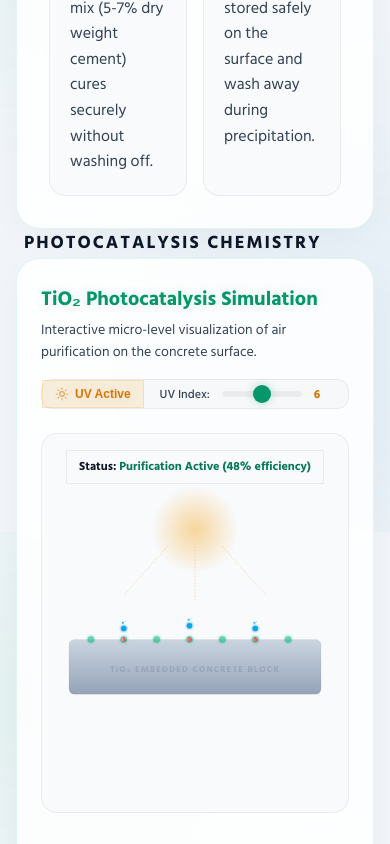
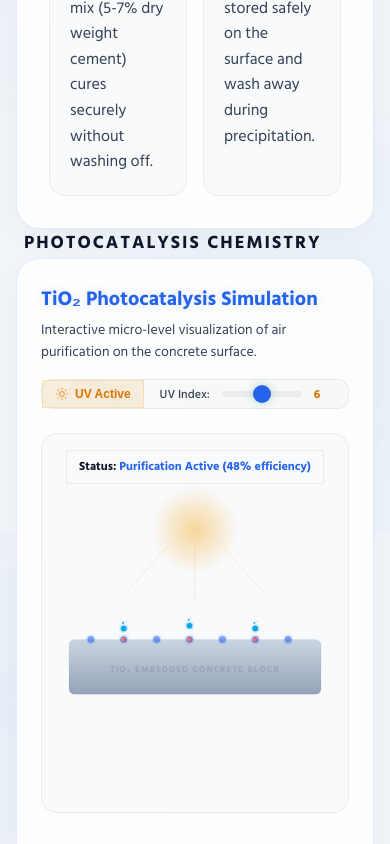
Before and after one commit to saifulxpt/Sciencefair, a Next.js app: page / in a window 390 px wide. Shown: the part 1156-2000 px from the top of the page. Built offline with nearby package versions, Linux system fonts and the light colour scheme.

Commit message:
Update theme to Light Blue, make admin and assistant pages responsive and beautiful

```diff
--- a/src/app/globals.css
+++ b/src/app/globals.css
@@ -7,21 +7,21 @@
   --bg-main: #f1f5f9;
   --bg-secondary: #ffffff;
   --bg-card: rgba(255, 255, 255, 0.85);
-  --border-card: rgba(16, 185, 129, 0.12);
-  --border-card-hover: rgba(16, 185, 129, 0.4);
+  --border-card: rgba(37, 99, 235, 0.12);
+  --border-card-hover: rgba(37, 99, 235, 0.4);
 
   --color-text-primary: #0f172a;
   --color-text-secondary: #334155;
   --color-text-muted: #64748b;
 
   /* Accent Colors */
-  --color-primary: #059669; /* Rich Emerald green for high contrast in light theme */
-  --color-primary-glow: rgba(5, 150, 105, 0.15);
-  --color-primary-bg: rgba(5, 150, 105, 0.05);
+  --color-primary: #2563eb; /* Rich Royal Blue for high contrast in light theme */
+  --color-primary-glow: rgba(37, 99, 235, 0.15);
+  --color-primary-bg: rgba(37, 99, 235, 0.05);
 
-  --color-secondary: #0284c7; /* Sky blue */
-  --color-secondary-glow: rgba(2, 132, 199, 0.15);
-  --color-secondary-bg: rgba(2, 132, 199, 0.05);
+  --color-secondary: #0ea5e9; /* Sky blue */
+  --color-secondary-glow: rgba(14, 165, 233, 0.15);
+  --color-secondary-bg: rgba(14, 165, 233, 0.05);
 
   --color-accent: #d97706; /* Amber */
   --color-accent-glow: rgba(217, 119, 6, 0.15);
@@ -48,8 +48,8 @@ html {
 body {
   background-color: var(--bg-main);
   background-image:
-    radial-gradient(circle at 10% 20%, rgba(16, 185, 129, 0.06) 0%, transparent 40%),
-    radial-gradient(circle at 90% 80%, rgba(2, 132, 199, 0.06) 0%, transparent 45%);
+    radial-gradient(circle at 10% 20%, rgba(37, 99, 235, 0.04) 0%, transparent 40%),
+    radial-gradient(circle at 90% 80%, rgba(14, 165, 233, 0.04) 0%, transparent 45%);
   background-attachment: fixed;
   color: var(--color-text-primary);
   font-family: var(--font-sans);
@@ -446,9 +446,9 @@ body {
    ========================================== */
 
 /* Text Colors */
-.text-emerald-400, .text-emerald-500 { color: #047857 !important; }
-.text-emerald-600 { color: #065f46 !important; }
-.text-emerald-700 { color: #047857 !important; }
+.text-emerald-400, .text-emerald-500 { color: #2563eb !important; }
+.text-emerald-600 { color: #1d4ed8 !important; }
+.text-emerald-700 { color: #1e40af !important; }
 .text-sky-400, .text-sky-500 { color: #0284c7 !important; }
 .text-sky-600 { color: #0369a1 !important; }
 .text-amber-400, .text-amber-500 { color: #d97706 !important; }
@@ -459,8 +459,8 @@ body {
 .text-white { color: #ffffff !important; }
 
 /* Backgrounds */
-.bg-emerald-500 { background-color: #10b981 !important; }
-.bg-emerald-600 { background-color: #059669 !important; }
+.bg-emerald-500 { background-color: #3b82f6 !important; }
+.bg-emerald-600 { background-color: #2563eb !important; }
 .bg-sky-500 { background-color: #0ea5e9 !important; }
 .bg-amber-500 { background-color: #f59e0b !important; }
 .bg-purple-500 { background-color: #8b5cf6 !important; }
@@ -468,8 +468,8 @@ body {
 .bg-slate-50 { background-color: #f8fafc !important; }
 .bg-white { background-color: #ffffff !important; }
 
-.bg-emerald-500\/20, .bg-emerald-500\/10, .bg-emerald-950\/20 {
-  background-color: rgba(16, 185, 129, 0.08) !important;
+.bg-emerald-500\/20, .bg-emerald-500\/10, .bg-emerald-950\/20, .bg-emerald-100 {
+  background-color: rgba(37, 99, 235, 0.08) !important;
 }
 .bg-sky-500\/10 {
   background-color: rgba(2, 132, 199, 0.08) !important;
@@ -490,7 +490,7 @@ body {
 
 /* Borders */
 .border-emerald-500\/20, .border-emerald-500\/30, .border-emerald-900\/30 {
-  border: 1px solid rgba(16, 185, 129, 0.2) !important;
+  border: 1px solid rgba(37, 99, 235, 0.15) !important;
 }
 .border-sky-500\/20 {
   border: 1px solid rgba(2, 132, 199, 0.2) !important;
@@ -510,13 +510,13 @@ body {
   background-size: cover;
 }
 .from-emerald-500.to-sky-400 {
-  background: linear-gradient(135deg, #059669 0%, #0284c7 100%) !important;
+  background: linear-gradient(135deg, #2563eb 0%, #0ea5e9 100%) !important;
 }
 .from-emerald-400.to-sky-400 {
-  background: linear-gradient(90deg, #059669 0%, #0284c7 100%) !important;
+  background: linear-gradient(90deg, #3b82f6 0%, #0ea5e9 100%) !important;
 }
 .from-emerald-500.to-emerald-700 {
-  background: linear-gradient(135deg, #059669 0%, #047857 100%) !important;
+  background: linear-gradient(135deg, #2563eb 0%, #1d4ed8 100%) !important;
 }
 
 .bg-clip-text {
@@ -604,9 +604,9 @@ body {
   width: 160px;
   height: 160px;
   border-radius: 50%;
-  background: radial-gradient(circle, rgba(16, 185, 129, 0.25) 0%, rgba(2, 132, 199, 0.12) 60%, transparent 100%);
-  border: 2px solid rgba(16, 185, 129, 0.25);
-  box-shadow: 0 0 40px rgba(16, 185, 129, 0.15), inset 0 0 20px rgba(2, 132, 199, 0.15);
+  background: radial-gradient(circle, rgba(37, 99, 235, 0.25) 0%, rgba(14, 165, 233, 0.12) 60%, transparent 100%);
+  border: 2px solid rgba(37, 99, 235, 0.25);
+  box-shadow: 0 0 40px rgba(37, 99, 235, 0.15), inset 0 0 20px rgba(14, 165, 233, 0.15);
   display: flex;
   align-items: center;
   justify-content: center;
@@ -616,34 +616,34 @@ body {
 
 .voice-orb.listening {
   animation: orbPulse 1.2s ease-in-out infinite;
-  background: radial-gradient(circle, rgba(16, 185, 129, 0.45) 0%, rgba(2, 132, 199, 0.25) 50%, transparent 100%) !important;
-  border-color: rgba(16, 185, 129, 0.5) !important;
-  box-shadow: 0 0 50px rgba(16, 185, 129, 0.35), inset 0 0 25px rgba(2, 132, 199, 0.25) !important;
+  background: radial-gradient(circle, rgba(37, 99, 235, 0.45) 0%, rgba(14, 165, 233, 0.25) 50%, transparent 100%) !important;
+  border-color: rgba(37, 99, 235, 0.5) !important;
+  box-shadow: 0 0 50px rgba(37, 99, 235, 0.35), inset 0 0 25px rgba(14, 165, 233, 0.25) !important;
 }
 
 .voice-orb.processing {
   animation: orbProcessing 2s linear infinite;
-  background: radial-gradient(circle, rgba(2, 132, 199, 0.45) 0%, rgba(139, 92, 246, 0.25) 50%, transparent 100%) !important;
-  border-color: rgba(2, 132, 199, 0.5) !important;
-  box-shadow: 0 0 50px rgba(2, 132, 199, 0.35), inset 0 0 25px rgba(139, 92, 246, 0.25) !important;
+  background: radial-gradient(circle, rgba(14, 165, 233, 0.45) 0%, rgba(139, 92, 246, 0.25) 50%, transparent 100%) !important;
+  border-color: rgba(14, 165, 233, 0.5) !important;
+  box-shadow: 0 0 50px rgba(14, 165, 233, 0.35), inset 0 0 25px rgba(139, 92, 246, 0.25) !important;
 }
 
 .voice-orb-glow {
   position: absolute;
   inset: -12px;
   border-radius: 50%;
-  border: 2px dashed rgba(16, 185, 129, 0.12);
+  border: 2px dashed rgba(37, 99, 235, 0.12);
   animation: rotate-slow 25s linear infinite;
   pointer-events: none;
 }
 
 .voice-orb-glow.listening {
-  border-color: rgba(16, 185, 129, 0.35) !important;
+  border-color: rgba(37, 99, 235, 0.35) !important;
   animation: rotate-slow 10s linear infinite;
 }
 
 .voice-orb-glow.processing {
-  border-color: rgba(2, 132, 199, 0.35) !important;
+  border-color: rgba(14, 165, 233, 0.35) !important;
   animation: rotate-slow 3s linear infinite;
 }
 
@@ -725,10 +725,10 @@ body {
 
 .chat-bubble.user {
   align-self: flex-end;
-  background: #10b981;
+  background: #2563eb;
   color: #ffffff !important;
   border-bottom-right-radius: 4px;
-  box-shadow: 0 4px 12px rgba(16, 185, 129, 0.25);
+  box-shadow: 0 4px 12px rgba(37, 99, 235, 0.25);
 }
 
 .chat-bubble.ai {
@@ -763,13 +763,13 @@ body {
 }
 
 .chat-input:focus {
-  border-color: #10b981;
+  border-color: #2563eb;
   background: #ffffff;
-  box-shadow: 0 0 0 3px rgba(16, 185, 129, 0.1);
+  box-shadow: 0 0 0 3px rgba(37, 99, 235, 0.1);
 }
 
 .chat-send-btn {
-  background: #10b981;
+  background: #2563eb;
   color: #ffffff;
   border: none;
   width: 38px;
@@ -783,7 +783,7 @@ body {
 }
 
 .chat-send-btn:hover {
-  background: #059669;
+  background: #1d4ed8;
   transform: scale(1.05);
 }
 
--- a/src/components/Simulation.tsx
+++ b/src/components/Simulation.tsx
@@ -137,13 +137,13 @@ export default function Simulation() {
 
             {/* Microscopic Surface Catalyst Active Dots */}
             <g id="catalyst-layer">
-              <circle cx="60" cy="180" r="6" fill="#10b981" opacity="0.6" filter={isSunlightOn ? "url(#glowGreen)" : ""} />
-              <circle cx="120" cy="180" r="6" fill="#10b981" opacity="0.6" filter={isSunlightOn ? "url(#glowGreen)" : ""} />
-              <circle cx="180" cy="180" r="6" fill="#10b981" opacity="0.6" filter={isSunlightOn ? "url(#glowGreen)" : ""} />
-              <circle cx="240" cy="180" r="6" fill="#10b981" opacity="0.6" filter={isSunlightOn ? "url(#glowGreen)" : ""} />
-              <circle cx="300" cy="180" r="6" fill="#10b981" opacity="0.6" filter={isSunlightOn ? "url(#glowGreen)" : ""} />
-              <circle cx="360" cy="180" r="6" fill="#10b981" opacity="0.6" filter={isSunlightOn ? "url(#glowGreen)" : ""} />
-              <circle cx="420" cy="180" r="6" fill="#10b981" opacity="0.6" filter={isSunlightOn ? "url(#glowGreen)" : ""} />
+              <circle cx="60" cy="180" r="6" fill="#2563eb" opacity="0.6" filter={isSunlightOn ? "url(#glowGreen)" : ""} />
+              <circle cx="120" cy="180" r="6" fill="#2563eb" opacity="0.6" filter={isSunlightOn ? "url(#glowGreen)" : ""} />
+              <circle cx="180" cy="180" r="6" fill="#2563eb" opacity="0.6" filter={isSunlightOn ? "url(#glowGreen)" : ""} />
+              <circle cx="240" cy="180" r="6" fill="#2563eb" opacity="0.6" filter={isSunlightOn ? "url(#glowGreen)" : ""} />
+              <circle cx="300" cy="180" r="6" fill="#2563eb" opacity="0.6" filter={isSunlightOn ? "url(#glowGreen)" : ""} />
+              <circle cx="360" cy="180" r="6" fill="#2563eb" opacity="0.6" filter={isSunlightOn ? "url(#glowGreen)" : ""} />
+              <circle cx="420" cy="180" r="6" fill="#2563eb" opacity="0.6" filter={isSunlightOn ? "url(#glowGreen)" : ""} />
             </g>
 
             {/* Step 1: Charge Separation Animation */}
@@ -180,10 +180,10 @@ export default function Simulation() {
                 <text x="60" y="113" fill="#94a3b8" fontSize="8" fontWeight="bold" textAnchor="middle">H₂O</text>
 
                 {/* Hydroxyl radical forming */}
-                <circle cx="145" cy="140" r="10" fill="#10b981" filter="url(#glowGreen)" />
+                <circle cx="145" cy="140" r="10" fill="#2563eb" filter="url(#glowGreen)" />
                 <text x="145" y="143" fill="#fff" fontSize="8" fontWeight="black" textAnchor="middle">·OH</text>
 
-                <path d="M 120,180 L 145,150" stroke="#10b981" strokeWidth="1" opacity="0.6" />
+                <path d="M 120,180 L 145,150" stroke="#2563eb" strokeWidth="1" opacity="0.6" />
               </g>
             )}
 
@@ -196,7 +196,7 @@ export default function Simulation() {
                 <text x="300" y="93" fill="#94a3b8" fontSize="8" fontWeight="bold" textAnchor="middle">O₂</text>
 
                 {/* Superoxide radical forming */}
-                <circle cx="210" cy="130" r="10" fill="#10b981" filter="url(#glowGreen)" />
+                <circle cx="210" cy="130" r="10" fill="#2563eb" filter="url(#glowGreen)" />
                 <text x="210" y="133" fill="#fff" fontSize="7" fontWeight="black" textAnchor="middle">O₂·⁻</text>
               </g>
             )}
@@ -216,16 +216,16 @@ export default function Simulation() {
                 {isSunlightOn ? (
                   <>
                     {/* Interaction zone */}
-                    <circle cx="350" cy="120" r="18" fill="rgba(16,185,129,0.1)" stroke="rgba(16,185,129,0.3)" strokeDasharray="2 2" />
+                    <circle cx="350" cy="120" r="18" fill="rgba(37,99,235,0.1)" stroke="rgba(37,99,235,0.3)" strokeDasharray="2 2" />
 
                     {/* Reaction path from NOx and Radical to Nitrates */}
                     <path d="M 380,70 L 350,120 M 360,160 L 350,120" stroke="#f59e0b" strokeWidth="1" />
 
                     {/* Formed Nitrate (NO3-) washing/sitting on block */}
                     <g>
-                      <circle cx="330" cy="180" r="9" fill="#1e293b" stroke="#10b981" strokeWidth="1.5" />
-                      <text x="330" y="183" fill="#34d399" fontSize="7" fontWeight="black" textAnchor="middle">NO₃⁻</text>
-                      <path d="M 330,189 L 330,205" stroke="#10b981" strokeWidth="1" strokeDasharray="2 2" />
+                      <circle cx="330" cy="180" r="9" fill="#1e293b" stroke="#2563eb" strokeWidth="1.5" />
+                      <text x="330" y="183" fill="#3b82f6" fontSize="7" fontWeight="black" textAnchor="middle">NO₃⁻</text>
+                      <path d="M 330,189 L 330,205" stroke="#2563eb" strokeWidth="1" strokeDasharray="2 2" />
                       <text x="330" y="215" fill="#64748b" fontSize="7" textAnchor="middle">Rain/Washed</text>
                     </g>
 
```
Also changed, not shown: src/app/admin/page.tsx (+20 -20 lines), src/app/assistant/page.tsx (+11 -11 lines), src/components/Calculator.tsx (+4 -4 lines).
